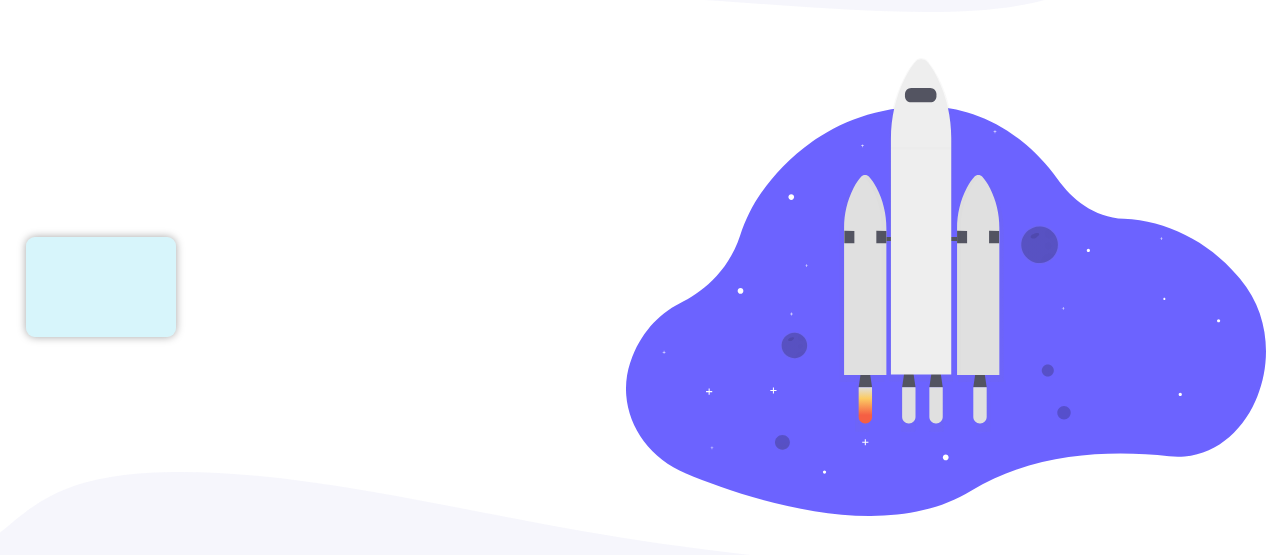
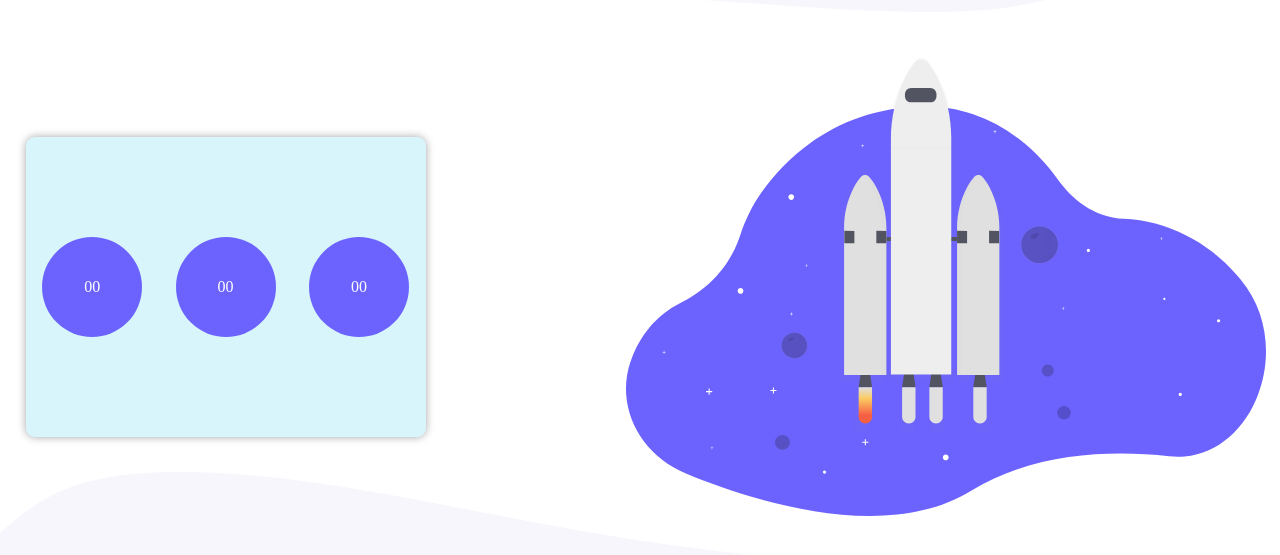
Before and after one commit to AlexJr22/Desafio-Countdown, a plain HTML site: page CountDown/Index.html in a window 1280 px wide. Shown: the part 113-668 px from the top of the page. Drawn offline with Linux system fonts and the light colour scheme.

Commit message:
ajustando o timer

```diff
--- a/CountDown/Index.html
+++ b/CountDown/Index.html
@@ -20,7 +20,9 @@
   </div>
 
   <div id="CountDown"> <!-- Timer -->
-
+    <div class="time">00</div>
+    <div class="time">00</div>
+    <div class="time">00</div>
   </div>
 </body>
 </html>
--- a/CountDown/style/CountDown.css
+++ b/CountDown/style/CountDown.css
@@ -3,9 +3,21 @@
   background-color: rgb(124, 222, 240, 0.3);
   box-shadow: 0px 0px 9px rgba(0, 0, 0, 0.356);
   border-radius: 9px;
-  height: 100px;
-  width: 150px;
+  height: 300px;
+  width: 400px;
   margin-left: 2%;
+  justify-content: space-around;
+  align-items: center;
   align-self: center;
   z-index: 2;
 }
+.time {
+  background-color: #6C63FF;
+  color: #fff;
+  display: flex;
+  height: 100px;
+  width: 100px;
+  border-radius: 50%;
+  justify-content: center;
+  align-items: center;
+}
```
